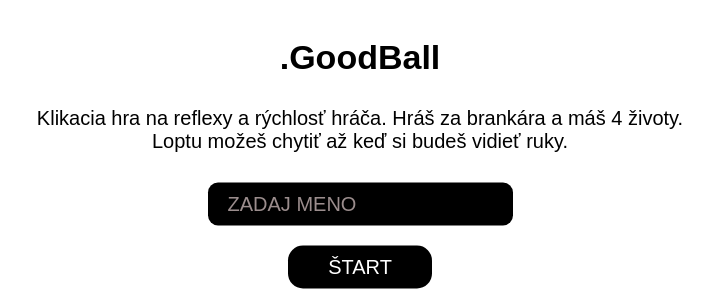
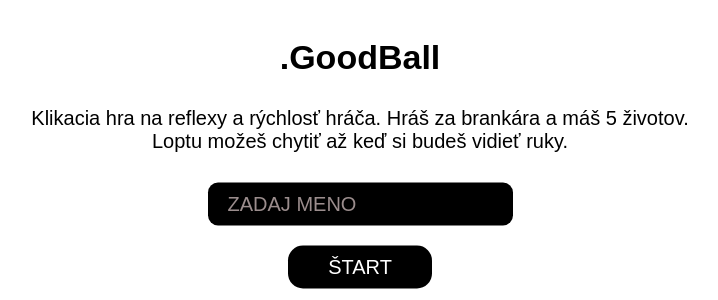
Before and after one commit to jsupa/GR-Futball, a PHP site: page / in a window 1280 px wide. Shown: the part 237-537 px from the top of the page, without its empty margins (280-998 px from the left). Run offline with PHP 8.4, Linux system fonts and the light colour scheme.

Commit message:
some :up: date

```diff
--- a/game/index.php
+++ b/game/index.php
@@ -39,7 +39,7 @@ if (empty($_SESSION['nickname'])) {
             <img src="../images/lopta.png" alt="" class="lopta lopta_default">
             <img src="../images/ruky.png" alt="" class="ruky">
             <div id="dark"> </div>
-            <h1 id="goolText">GOOOOOOL</h1>
+            <h1 id="goolText">GOOOOL</h1>
             <button id="goolButton" onclick="start()">POKRAČUJ</button>
             <div id="nice">+1</div>
             <div id="counter">4</div>
--- a/index.php
+++ b/index.php
@@ -43,7 +43,7 @@ if (isset($_POST['start_game'])) {
         <div id="info">
             <h1>.GoodBall</h1>
             <h4>
-                Klikacia hra na reflexy a rýchlosť hráča. Hráš za brankára a máš 4 životy.
+                Klikacia hra na reflexy a rýchlosť hráča. Hráš za brankára a máš 5 životov.
                 <br>
                 Loptu možeš chytiť až keď si budeš vidieť ruky.
             </h4>
```
Also changed, not shown: 1 other file.
